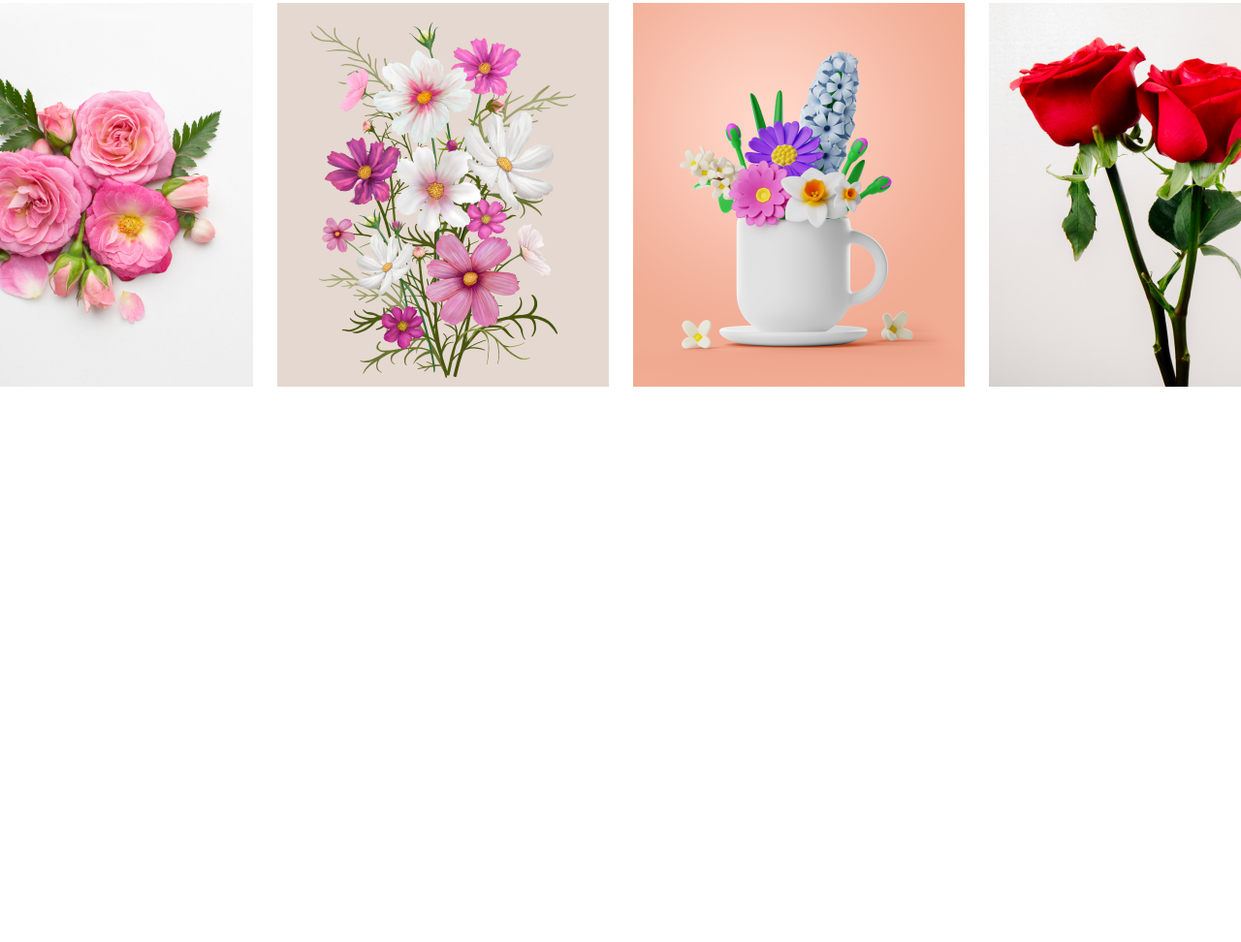
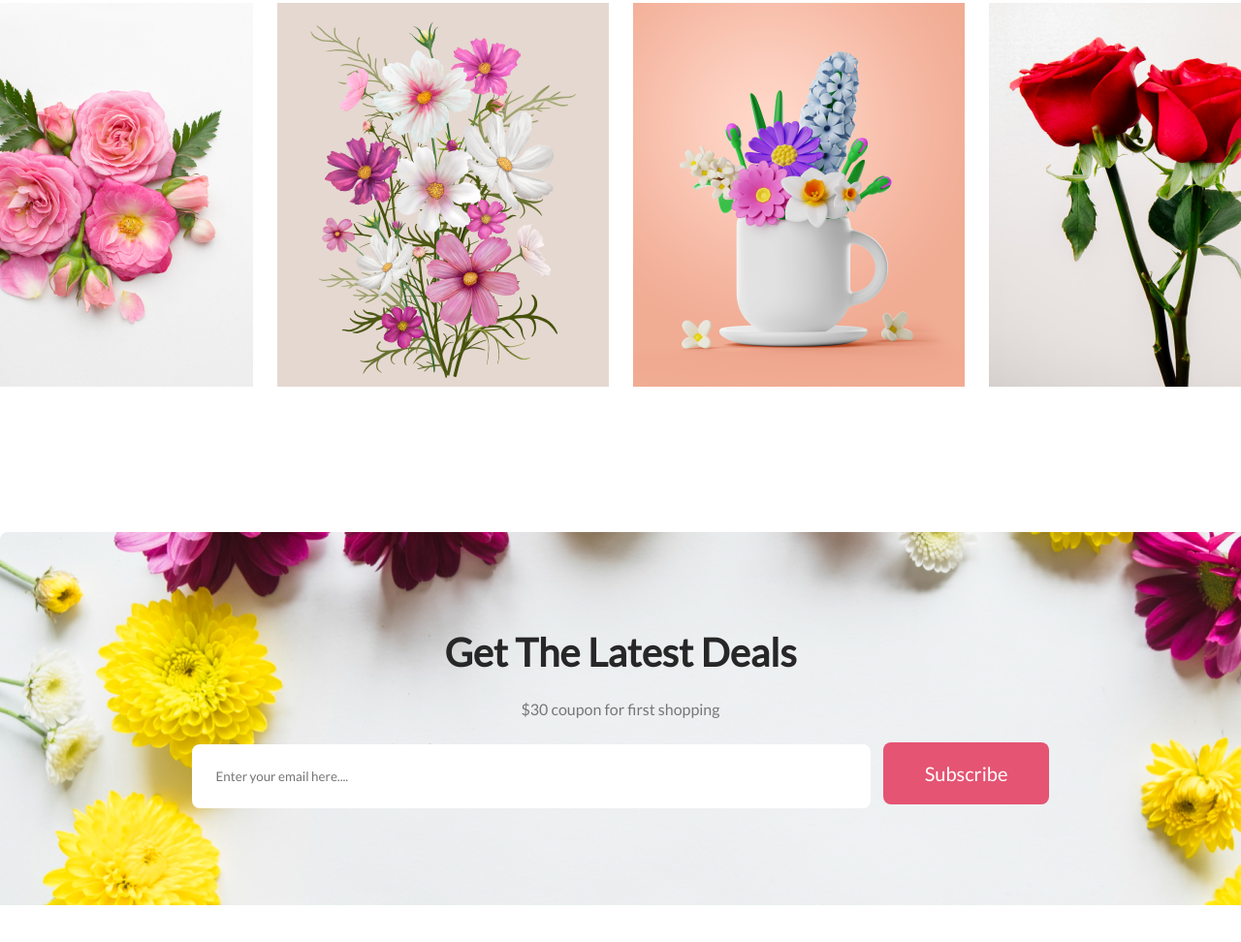
Before and after one commit to psytechbd/FlowerShop, a plain HTML site: page index.html in a window 1280 px wide. Shown: the part 2757-3729 px from the top of the page at 97% size. Before the commit the page ends 3256 px from the top, so only its background shows below. Drawn offline with Linux system fonts and the light colour scheme.

Commit message:
Added Subscribe section

```diff
--- a/index.html
+++ b/index.html
@@ -74,6 +74,14 @@
                 <img src="assets/Rectangle 6.png" alt="Flower image">
             </div>
         </section>
+        <section class="subscribe-box">
+            <h3 class="title">Get The Latest Deals</h3>
+            <p class="description">$30 coupon for first shopping</p>
+            <form action="">
+                <input type="text" placeholder="Enter your email here....">
+                <button class="btn-primery">Subscribe</button>
+            </form>
+        </section>
     </main>
     <footer></footer>
 </body>
--- a/styles/style.css
+++ b/styles/style.css
@@ -14,7 +14,9 @@
     font-size: 20px;
     cursor: pointer;
 }
-
+.btn-primery:hover{
+    box-shadow: 5px 5px 10px #272727;
+}
 .title {
     font-size: 40px;
     color: #272727;
@@ -186,3 +188,24 @@
     gap:25px;
     margin: 50px 0;
 }
+.insta-images img:hover{
+    box-shadow: 10px 10px 30px #E55473;
+}
+
+/* subscribe box styles */
+.subscribe-box{
+    background-image: url('../assets/Rectangle\ 9.png');
+    background-repeat: no-repeat;
+    padding: 100px;
+    max-width: 1250px;
+    margin:150px auto;
+    text-align: center;
+}
+input{
+    width: 650px;
+
+border:0;
+border-radius: 8px;
+padding: 25px;
+margin-right:10px
+}
```
